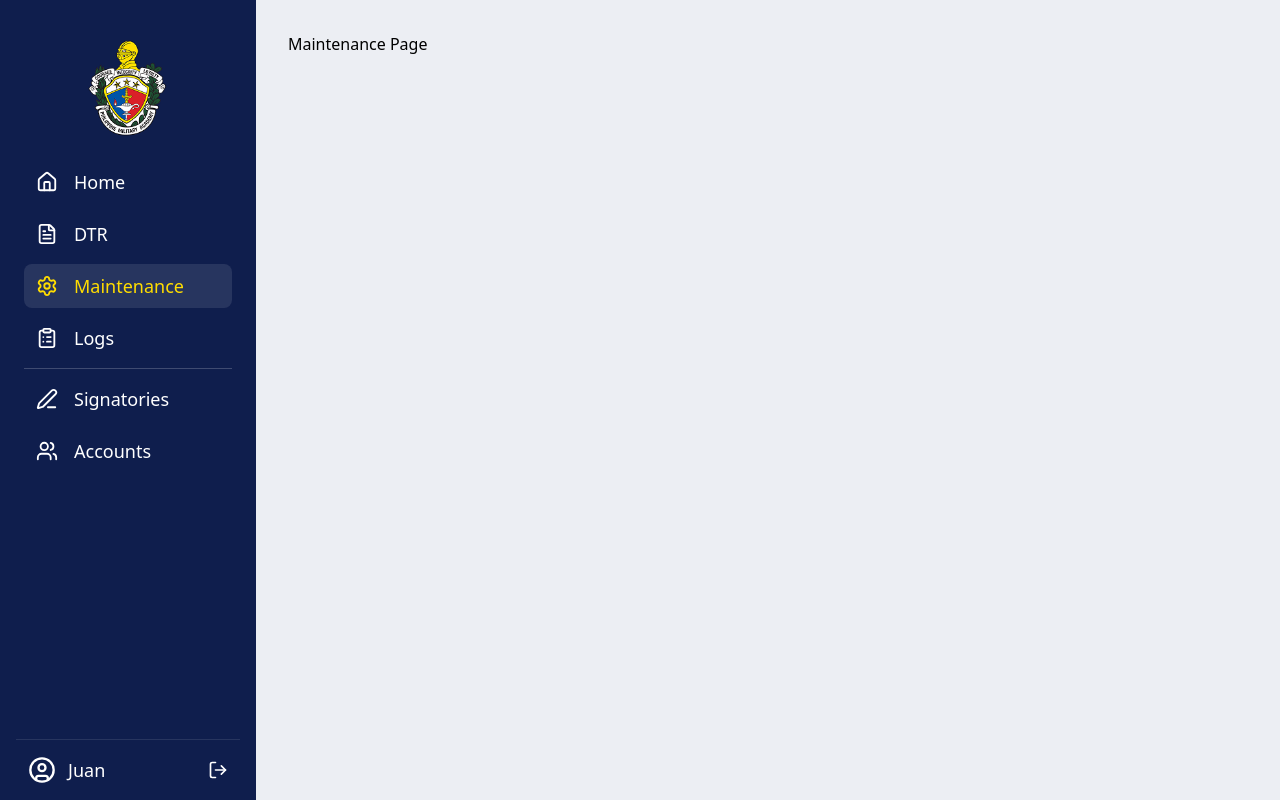
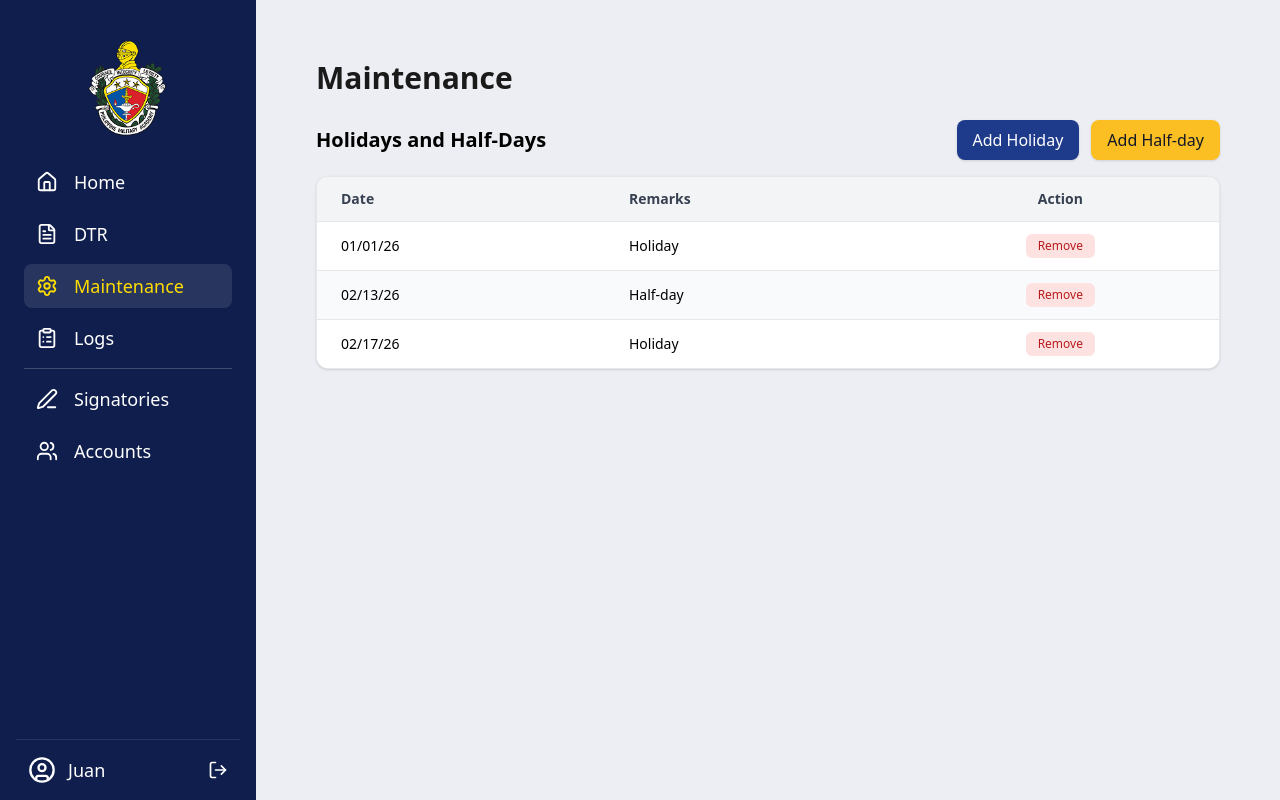
Before and after one commit to cayeelii/PMA-DTR, a React (Vite) app in the folder frontend/: page /maintenance in a window 1280 px wide. Built offline with nearby package versions, Linux system fonts and the light colour scheme.

Commit message:
Started the maintenance page

```diff
--- a/frontend/src/pages/Maintenance.jsx
+++ b/frontend/src/pages/Maintenance.jsx
@@ -1,5 +1,91 @@
+import { useState } from "react";
+
 function MaintenancePage() {
-    return <div>Maintenance Page</div>;
-  }
+  const [rows, setRows] = useState([
+    { id: 1, date: "01/01/26", remarks: "Holiday" },
+    { id: 2, date: "02/13/26", remarks: "Half-day" },
+    { id: 3, date: "02/17/26", remarks: "Holiday" },
+  ]);
 
-  export default MaintenancePage;
+  const removeRow = (id) => {
+    setRows(rows.filter((row) => row.id !== id));
+  };
+
+  return (
+    <div className="relative bg-surface w-full text-theme p-2 pt-2 overflow-y-hidden">
+      <div className="p-1 md:p-5 md:mt-0">
+
+        {/* Page Header */}
+        <div className="flex flex-row md:items-center justify-between mb-6 gap-4">
+          <h1 className="text-2xl md:text-3xl font-bold text-primary">
+            Maintenance
+          </h1>
+        </div>
+
+        <div className="flex flex-col md:flex-row md:items-center justify-between gap-4 mb-4">
+          <h2 className="text-lg md:text-xl font-semibold">
+            Holidays and Half-Days
+          </h2>
+
+          <div className="flex gap-3">
+            <button className="bg-blue-900 hover:bg-blue-800 text-white px-4 py-2 rounded-lg font-medium shadow">
+              Add Holiday
+            </button>
+            <button className="bg-amber-400 hover:bg-amber-500 text-gray-900 px-4 py-2 rounded-lg font-medium shadow">
+              Add Half-day
+            </button>
+          </div>
+        </div>
+
+        {/* Table */}
+        <div className="bg-white rounded-xl shadow overflow-hidden border border-gray-200">
+          <table className="w-full text-sm">
+            <thead className="bg-gray-100 text-gray-700">
+              <tr>
+                <th className="text-left px-6 py-3 font-semibold">Date</th>
+                <th className="text-left px-6 py-3 font-semibold">Remarks</th>
+                <th className="text-center px-6 py-3 font-semibold">Action</th>
+              </tr>
+            </thead>
+
+            <tbody>
+              {rows.map((row, index) => (
+                <tr
+                  key={row.id}
+                  className={`border-t ${
+                    index % 2 === 0 ? "bg-white" : "bg-gray-50"
+                  } hover:bg-blue-50 transition`}
+                >
+                  <td className="px-6 py-3">{row.date}</td>
+                  <td className="px-6 py-3">{row.remarks}</td>
+                  <td className="px-6 py-3 text-center">
+                    <button
+                      onClick={() => removeRow(row.id)}
+                      className="bg-red-100 hover:bg-red-200 text-red-700 px-3 py-1 rounded-md font-medium text-xs"
+                    >
+                      Remove
+                    </button>
+                  </td>
+                </tr>
+              ))}
+
+              {rows.length === 0 && (
+                <tr>
+                  <td
+                    colSpan="3"
+                    className="text-center py-6 text-gray-400 italic"
+                  >
+                    No records available
+                  </td>
+                </tr>
+              )}
+            </tbody>
+          </table>
+        </div>
+
+      </div>
+    </div>
+  );
+}
+
+export default MaintenancePage;
```
